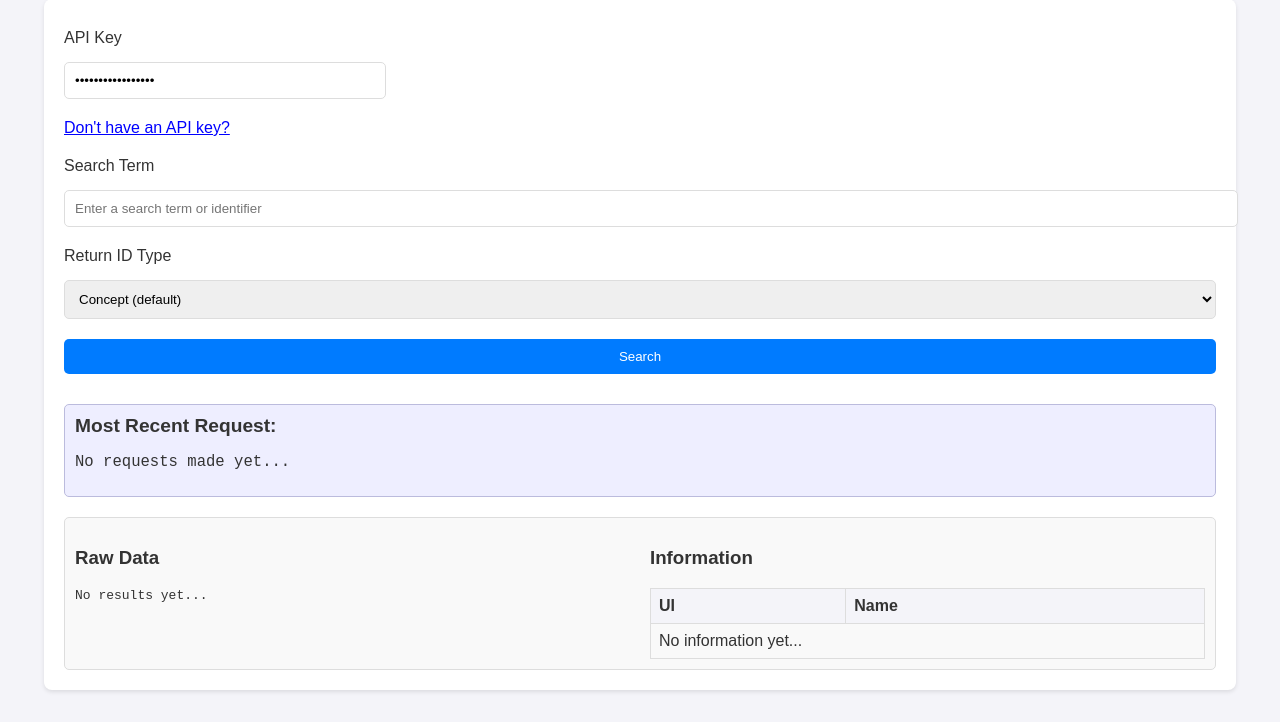
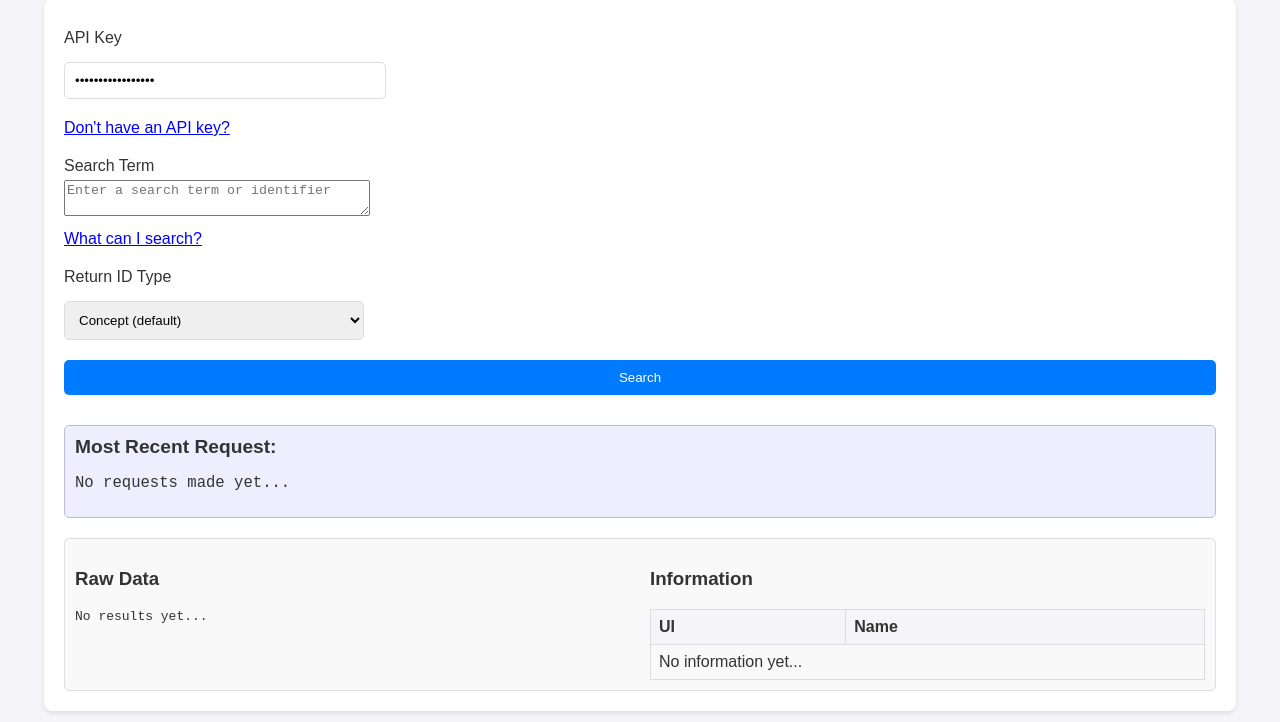
Before and after one commit to erinsim/terminology-data-tools, a plain HTML site: page umls-api/index.html in a window 1280 px wide. Shown: the part 78-800 px from the top of the page. Drawn offline with Linux system fonts and the light colour scheme.

Commit message:
adjusts size of boxes, fixes dynamic search bar

```diff
--- a/umls-api/index.html
+++ b/umls-api/index.html
@@ -25,9 +25,15 @@
     #api-key {
       width: 300px; /* Adjust the width as needed */
     }
-    /* Ensure the search input field has a minimum width */
+    /* Make the search term input box the same size as the API key input box */
     #query {
-      min-width: 150px;
+      width: 300px; /* Match the width of the API key input field */
+      min-height: 30px; /* Set a default height */
+      resize: vertical; /* Allow the user to resize the box vertically */
+    }
+    /* Make the dropdown box the same size as the API key input field */
+    #return-id-type {
+      width: 300px; /* Match the width of the API key input field */
     }
   </style>
 </head>
@@ -47,13 +53,17 @@
   <div class="container">
     <label for="api-key">API Key</label>
     <input type="password" id="api-key" placeholder="Enter your UMLS API key" value="YOUR_API_KEY_HERE" required>
-    <button class="collapsible" onclick="toggleCollapsible()">Don't have an API key?</button>
+    <button class="collapsible" onclick="toggleCollapsible('api-key-info')">Don't have an API key?</button>
     <div class="collapsible-content" id="api-key-info">
       <p>To get an API key, you need to register for a UMLS account at the <a href="https://uts.nlm.nih.gov/uts/signup-login" target="_blank">UMLS Terminology Services</a> website. Once registered, you can find your API key in your profile settings.</p>
     </div>
 
     <label for="query">Search Term</label>
-    <input type="text" id="query" placeholder="Enter a search term or identifier" required autocomplete="off" oninput="adjustInputWidth(this)">
+    <textarea id="query" placeholder="Enter a search term or identifier" required></textarea>
+    <button class="collapsible" onclick="toggleCollapsible('search-info')">What can I search?</button>
+    <div class="collapsible-content" id="search-info">
+      <p>You can search for terms, identifiers, or codes from various vocabularies such as SNOMED CT, LOINC, ICD-10-CM, and more. For example, try searching for "diabetes" or "C0011849" (a UMLS Concept Unique Identifier).</p>
+    </div>
 
     <label for="return-id-type">Return ID Type</label>
     <select id="return-id-type">
@@ -101,20 +111,15 @@
   </div>
   <script src="script.js"></script>
   <script>
-    // Function to toggle the visibility of the collapsible content
-    function toggleCollapsible() {
-      const content = document.getElementById("api-key-info");
+    // Function to toggle the visibility of collapsible content
+    function toggleCollapsible(contentId) {
+      const content = document.getElementById(contentId);
       if (content.style.display === "none" || content.style.display === "") {
         content.style.display = "block"; // Show the content
       } else {
         content.style.display = "none"; // Hide the content
       }
     }
-
-    // Function to adjust the width of the search input field dynamically
-    function adjustInputWidth(input) {
-      input.style.width = `${Math.max(input.value.length * 10, 150)}px`; // Adjust width based on text length
-    }
   </script>
 </body>
 </html>
```
